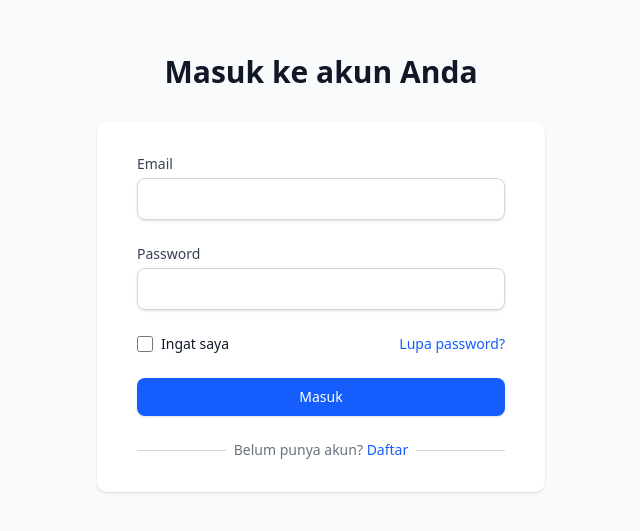
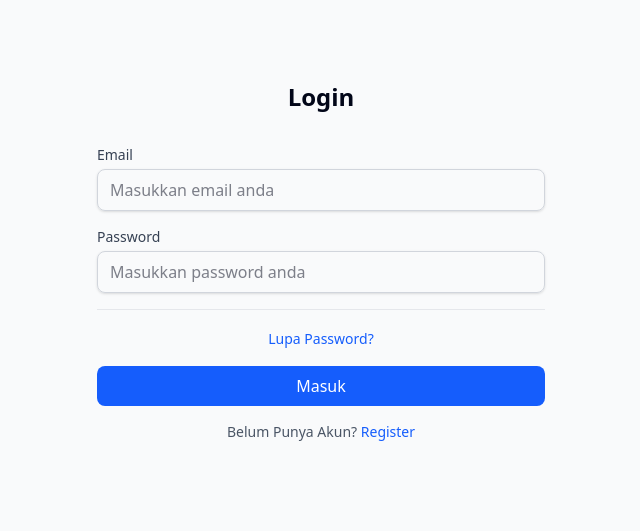
Before and after one commit to mryed17/my-store, a Next.js app: page /auth/login in a window 1280 px wide. Shown: the part 139-670 px from the top of the page, without its empty margins (319-959 px from the left). Built offline with nearby package versions, Linux system fonts and the light colour scheme.

Commit message:
page.tsx

```diff
--- a/app/auth/login/page.tsx
+++ b/app/auth/login/page.tsx
@@ -21,14 +21,8 @@ export default function LoginPage() {
         return;
       }
 
-      if (!email.includes("@")) {
-        setError("Format email tidak valid");
-        setIsLoading(false);
-        return;
-      }
-
-      if (password.length < 6) {
-        setError("Password harus minimal 6 karakter");
+      if (email !== "123" || password !== "123") {
+        setError("Email dan password harus bernilai '123'");
         setIsLoading(false);
         return;
       }
@@ -42,111 +36,68 @@ export default function LoginPage() {
   };
 
   return (
-    <div className="min-h-screen bg-gray-50 flex flex-col justify-center py-12 sm:px-6 lg:px-8">
-      <div className="sm:mx-auto sm:w-full sm:max-w-md">
-        <h2 className="mt-6 text-center text-3xl font-extrabold text-gray-900">
-          Masuk ke akun Anda
-        </h2>
-      </div>
+    <div className="min-h-screen bg-gray-50 flex flex-col justify-center p-4">
+      <div className="w-full max-w-md mx-auto">
+        <h1 className="text-2xl font-bold text-center mb-8">Login</h1>
 
-      <div className="mt-8 sm:mx-auto sm:w-full sm:max-w-md">
-        <div className="bg-white py-8 px-4 shadow sm:rounded-lg sm:px-10">
-          {/* Error State (Login_error) */}
+        {/* Error State */}
         {error && (
-            <div className="mb-4 rounded-md bg-red-50 p-4 flex items-start">
-              <div className="flex-shrink-0">
-                <ExclamationTriangleIcon className="h-5 w-5 text-red-400" />
-              </div>
-              <div className="ml-3">
-                <h3 className="text-sm font-medium text-red-800">Error</h3>
-                <div className="mt-2 text-sm text-red-700">
+          <div className="mb-4 p-3 bg-red-100 border-l-4 border-red-500 text-red-700">
             <p>{error}</p>
-                </div>
-              </div>
           </div>
         )}
 
-          <form className="space-y-6" onSubmit={handleSubmit}>
+        <form onSubmit={handleSubmit} className="space-y-4">
           <div>
-              <label htmlFor="email" className="block text-sm font-medium text-gray-700">
+            <label className="block text-sm font-medium text-gray-700 mb-1">
               Email
             </label>
-              <div className="mt-1">
             <input
-                  id="email"
-                  name="email"
-                  type="email"
-                  autoComplete="email"
+              type="text"
               value={email}
               onChange={(e) => setEmail(e.target.value)}
-                  className={`appearance-none block w-full px-3 py-2 border ${error ? "border-red-300 text-red-900 placeholder-red-300 focus:outline-none focus:ring-red-500 focus:border-red-500" : "border-gray-300 placeholder-gray-400 focus:outline-none focus:ring-blue-500 focus:border-blue-500"} rounded-md shadow-sm`}
+              className={`w-full px-3 py-2 border ${error ? "border-red-500" : "border-gray-300"} rounded-md shadow-sm`}
+              placeholder="Masukkan email anda"
             />
-              </div>
           </div>
 
           <div>
-              <label htmlFor="password" className="block text-sm font-medium text-gray-700">
+            <label className="block text-sm font-medium text-gray-700 mb-1">
               Password
             </label>
-              <div className="mt-1">
             <input
-                  id="password"
-                  name="password"
               type="password"
-                  autoComplete="current-password"
               value={password}
               onChange={(e) => setPassword(e.target.value)}
-                  className={`appearance-none block w-full px-3 py-2 border ${error ? "border-red-300 text-red-900 placeholder-red-300 focus:outline-none focus:ring-red-500 focus:border-red-500" : "border-gray-300 placeholder-gray-400 focus:outline-none focus:ring-blue-500 focus:border-blue-500"} rounded-md shadow-sm`}
+              className={`w-full px-3 py-2 border ${error ? "border-red-500" : "border-gray-300"} rounded-md shadow-sm`}
+              placeholder="Masukkan password anda"
             />
           </div>
-            </div>
 
-            <div className="flex items-center justify-between">
-              <div className="flex items-center">
-                <input
-                  id="remember-me"
-                  name="remember-me"
-                  type="checkbox"
-                  className="h-4 w-4 text-blue-600 focus:ring-blue-500 border-gray-300 rounded"
-                />
-                <label htmlFor="remember-me" className="ml-2 block text-sm text-gray-900">
-                  Ingat saya
-                </label>
-              </div>
+          <div className="border-t border-gray-200 my-4"></div>
 
-              <div className="text-sm">
-                <Link href="/auth/forgot-password" className="font-medium text-blue-600 hover:text-blue-500">
-                  Lupa password?
+          <div className="text-center">
+            <Link href="/auth/forgot-password" className="text-sm text-blue-600 hover:underline">
+              Lupa Password?
             </Link>
-              </div>
           </div>
 
           <div>
             <button
               type="submit"
               disabled={isLoading}
-                className={`w-full flex justify-center py-2 px-4 border border-transparent rounded-md shadow-sm text-sm font-medium text-white ${isLoading ? "bg-blue-400" : "bg-blue-600 hover:bg-blue-700"} focus:outline-none focus:ring-2 focus:ring-offset-2 focus:ring-blue-500`}
+              className={`w-full py-2 px-4 rounded-md text-white ${isLoading ? "bg-blue-400" : "bg-blue-600 hover:bg-blue-700"}`}
             >
               {isLoading ? "Memproses..." : "Masuk"}
             </button>
           </div>
         </form>
 
-          <div className="mt-6">
-            <div className="relative">
-              <div className="absolute inset-0 flex items-center">
-                <div className="w-full border-t border-gray-300" />
-              </div>
-              <div className="relative flex justify-center text-sm">
-                <span className="px-2 bg-white text-gray-500">
-                  Belum punya akun?{' '}
-                  <Link href="/auth/register" className="font-medium text-blue-600 hover:text-blue-500">
-                    Daftar
+        <div className="mt-4 text-center text-sm">
+          <span className="text-gray-600">Belum Punya Akun? </span>
+          <Link href="/auth/register" className="text-blue-600 hover:underline">
+            Register
           </Link>
-                </span>
-              </div>
-            </div>
-          </div>
         </div>
       </div>
     </div>
```
Lines whose indentation alone changed are shown as unchanged.
